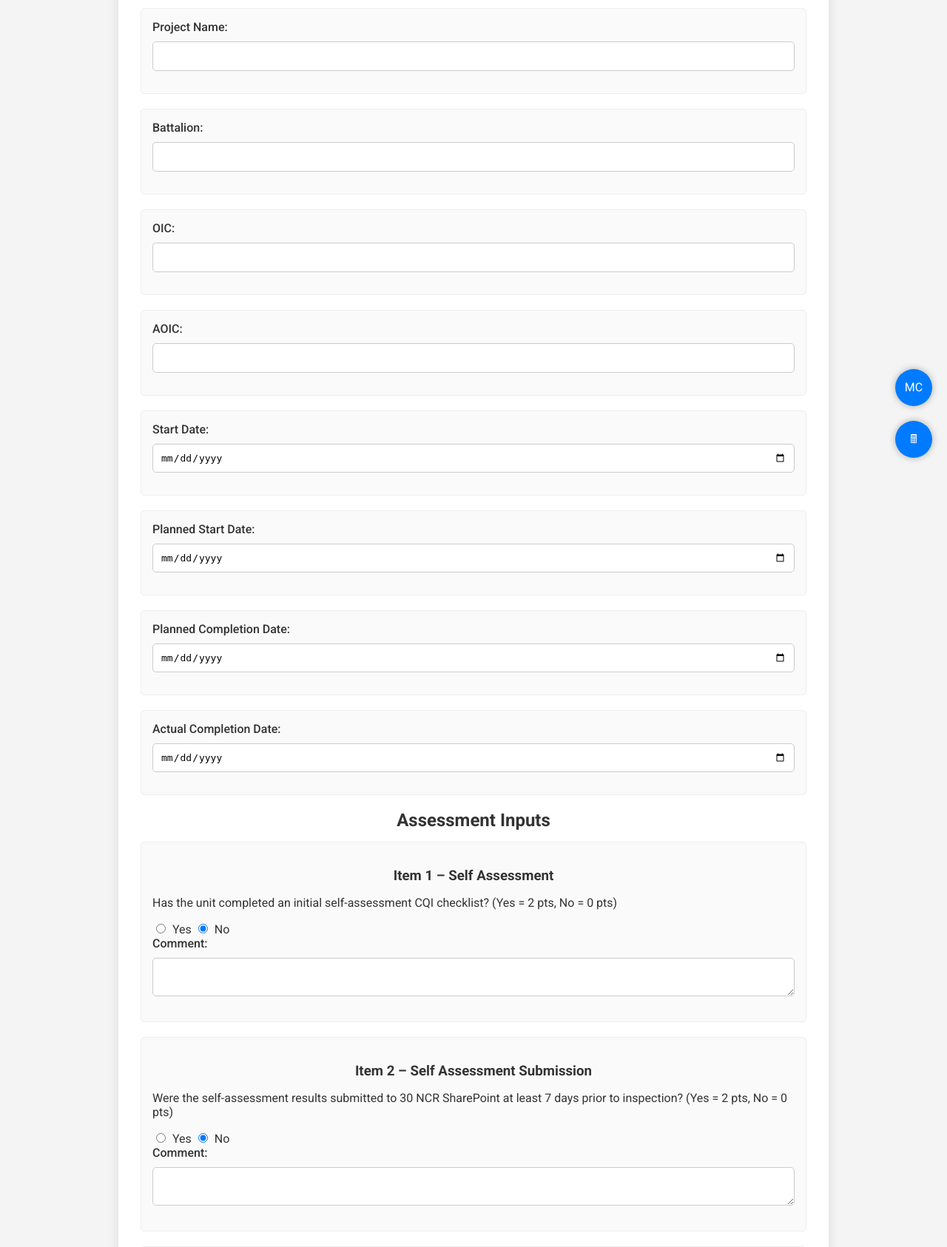
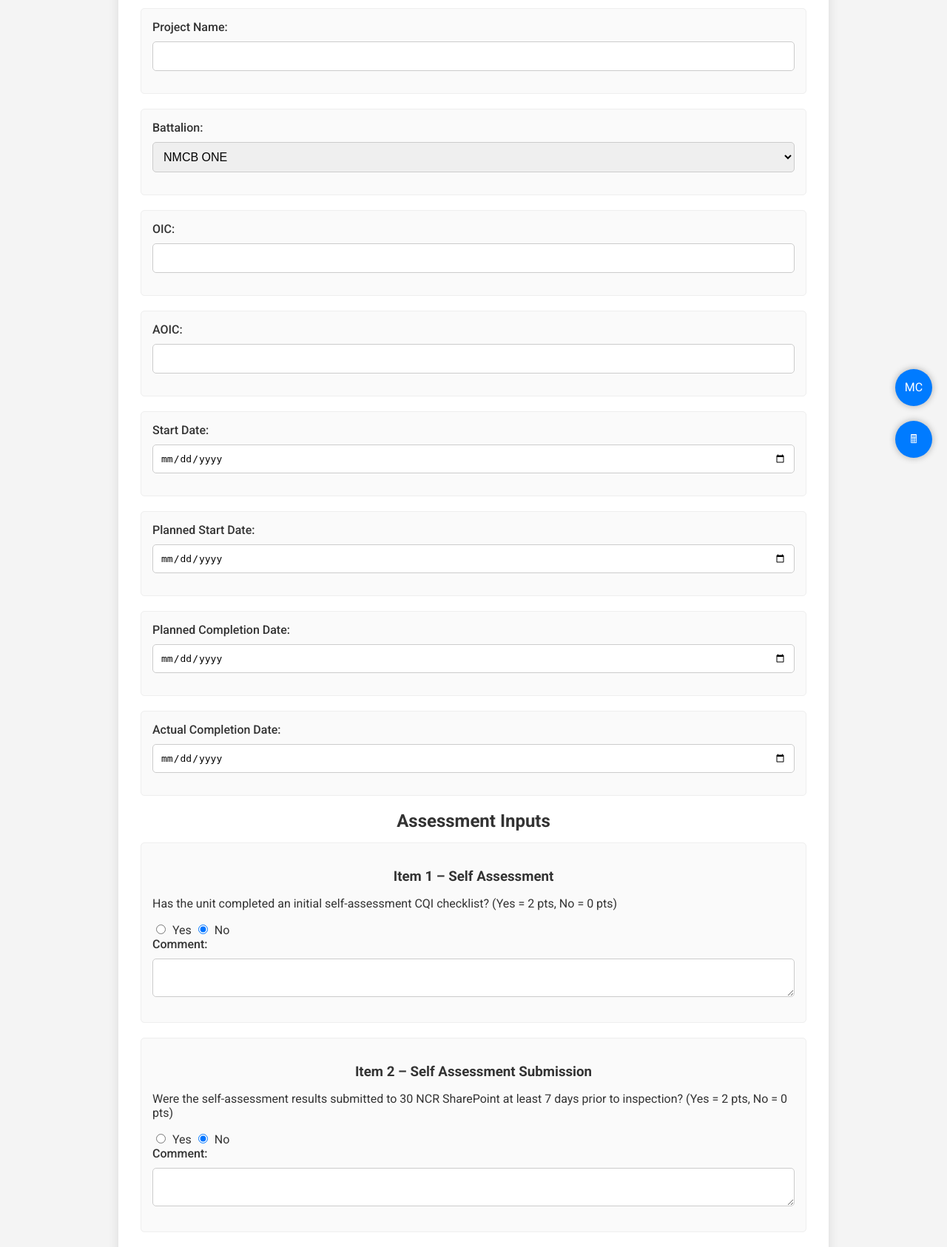
Before and after one commit to seabee2007/my_fastapi_app, a FastAPI app: page / in a window 1280 px wide. Shown: the part 161-1847 px from the top of the page at 74% size. Run offline with FastAPI, Linux system fonts and the light colour scheme.

Commit message:
Update index.html

```diff
--- a/templates/index.html
+++ b/templates/index.html
@@ -139,10 +139,18 @@
         <label>Project Name:</label>
         <input type="text" name="project_name" value="{{ form_data.project_name if form_data and form_data.project_name is defined else '' }}">
       </div>
-      <div class="item-section">
-        <label>Battalion:</label>
-        <input type="text" name="battalion" value="{{ form_data.battalion if form_data and form_data.battalion is defined else '' }}">
-      </div>
+<div class="item-section">
+  <label>Battalion:</label>
+  <select name="battalion">
+    <option value="NMCB ONE">NMCB ONE</option>
+    <option value="NMCB THREE">NMCB THREE</option>
+    <option value="NMCB FOUR">NMCB FOUR</option>
+    <option value="NMCB FIVE">NMCB FIVE</option>
+    <option value="NMCB ELEVEN">NMCB ELEVEN</option>
+    <option value="NMCB ONE THIRTY THREE">NMCB ONE THIRTY THREE</option>
+  </select>
+</div>
+
       <div class="item-section">
         <label>OIC:</label>
         <input type="text" name="oic_name" value="{{ form_data.oic_name if form_data and form_data.oic_name is defined else '' }}">
```
